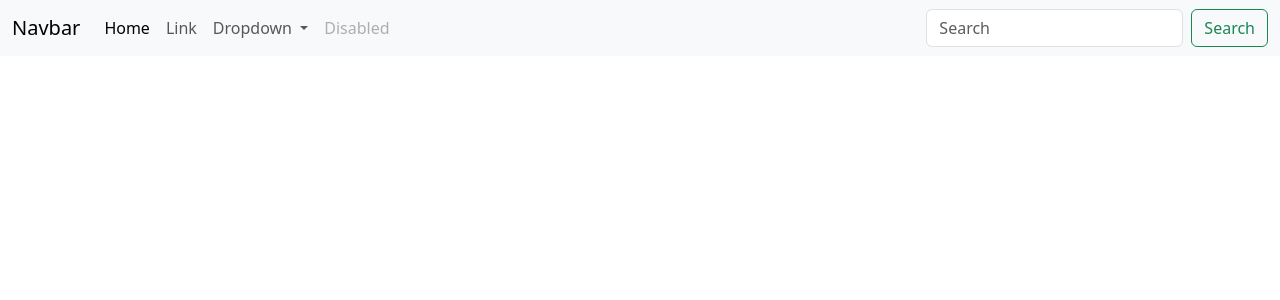
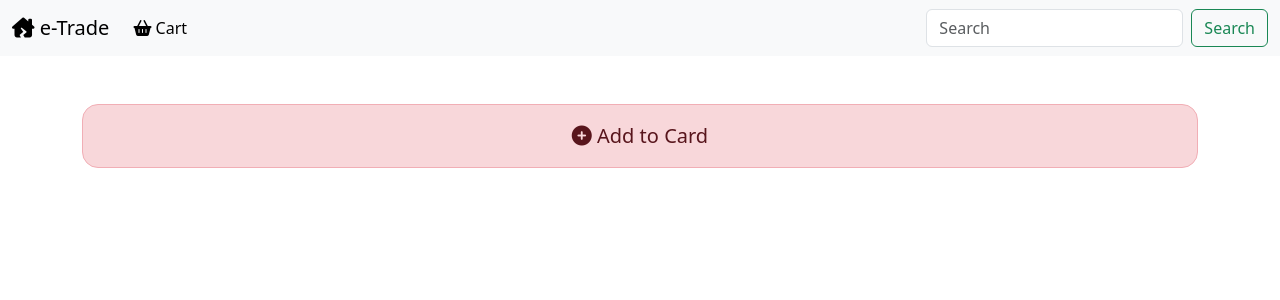
Before and after one commit to sbrycbc/e-trade, an Angular app: page / in a window 1280 px wide. Shown: the top 300 px of the page. Built offline with nearby package versions, Linux system fonts and the light colour scheme.

Commit message:
added home component..updated navbar with styling...

```diff
--- a/src/app/app.module.ts
+++ b/src/app/app.module.ts
@@ -3,11 +3,14 @@ import { BrowserModule } from '@angular/platform-browser';
 import { AppComponent } from './app.component';
 import { AppRoutingModule } from './app-routing.module';
 import { LayoutsComponent } from './components/layouts/layouts.component';
+import { HomeComponent } from './components/home/home.component';
+
 
 @NgModule({
   declarations: [
     AppComponent,
-    LayoutsComponent
+    LayoutsComponent,
+    HomeComponent
   ],
   imports: [
     BrowserModule,
--- /dev/null
+++ b/src/app/components/home/home.component.html
@@ -0,0 +1,5 @@
+<div class="container">
+    <button class="p-3 text-danger-emphasis bg-danger-subtle border border-danger-subtle rounded-4 mt-5 w-100 fs-5">
+        <i class="fa-solid fa-circle-plus"></i>
+        Add to Card</button>
+</div>
--- a/src/app/components/layouts/layouts.component.html
+++ b/src/app/components/layouts/layouts.component.html
@@ -1,30 +1,17 @@
 <nav class="navbar navbar-expand-lg bg-body-tertiary">
     <div class="container-fluid">
-      <a class="navbar-brand" href="#">Navbar</a>
+      <a class="navbar-brand" routerLink="/">
+        <i class="fa-solid fa-house-chimney-crack"></i>
+        e-Trade</a>
       <button class="navbar-toggler" type="button" data-bs-toggle="collapse" data-bs-target="#navbarSupportedContent" aria-controls="navbarSupportedContent" aria-expanded="false" aria-label="Toggle navigation">
         <span class="navbar-toggler-icon"></span>
       </button>
       <div class="collapse navbar-collapse" id="navbarSupportedContent">
         <ul class="navbar-nav me-auto mb-2 mb-lg-0">
           <li class="nav-item">
-            <a class="nav-link active" aria-current="page" href="#">Home</a>
-          </li>
-          <li class="nav-item">
-            <a class="nav-link" href="#">Link</a>
-          </li>
-          <li class="nav-item dropdown">
-            <a class="nav-link dropdown-toggle" href="#" role="button" data-bs-toggle="dropdown" aria-expanded="false">
-              Dropdown
-            </a>
-            <ul class="dropdown-menu">
-              <li><a class="dropdown-item" href="#">Action</a></li>
-              <li><a class="dropdown-item" href="#">Another action</a></li>
-              <li><hr class="dropdown-divider"></li>
-              <li><a class="dropdown-item" href="#">Something else here</a></li>
-            </ul>
-          </li>
-          <li class="nav-item">
-            <a class="nav-link disabled" aria-disabled="true">Disabled</a>
+            <a class="nav-link active" aria-current="page">
+              <i class="fa-solid fa-basket-shopping"></i>
+              Cart</a>
           </li>
         </ul>
         <form class="d-flex" role="search">
@@ -34,3 +21,6 @@
       </div>
     </div>
   </nav>
+
+
+  <router-outlet></router-outlet>
--- a/src/index.html
+++ b/src/index.html
@@ -12,5 +12,6 @@
   <app-root></app-root>
 
   <script src="	https://cdn.jsdelivr.net/npm/bootstrap@5.3.3/dist/js/bootstrap.bundle.min.js"></script>
+  <script src="https://kit.fontawesome.com/2f12073e6a.js" crossorigin="anonymous"></script>
 </body>
 </html>
--- a/src/styles.css
+++ b/src/styles.css
@@ -1 +1,4 @@
 /* You can add global styles to this file, and also import other style files */
+a{
+    cursor: pointer;
+}
```
Also changed, not shown: src/app/app-routing.module.ts (+8 -1 lines), src/app/components/home/home.component.ts (added, +10 -0 lines), src/app/components/home/home.component.css (added).
